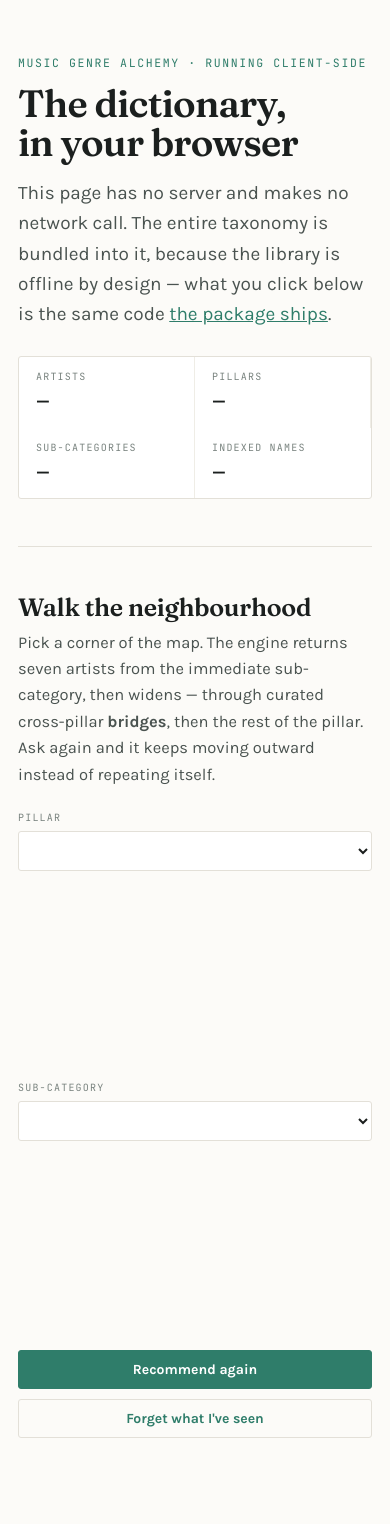
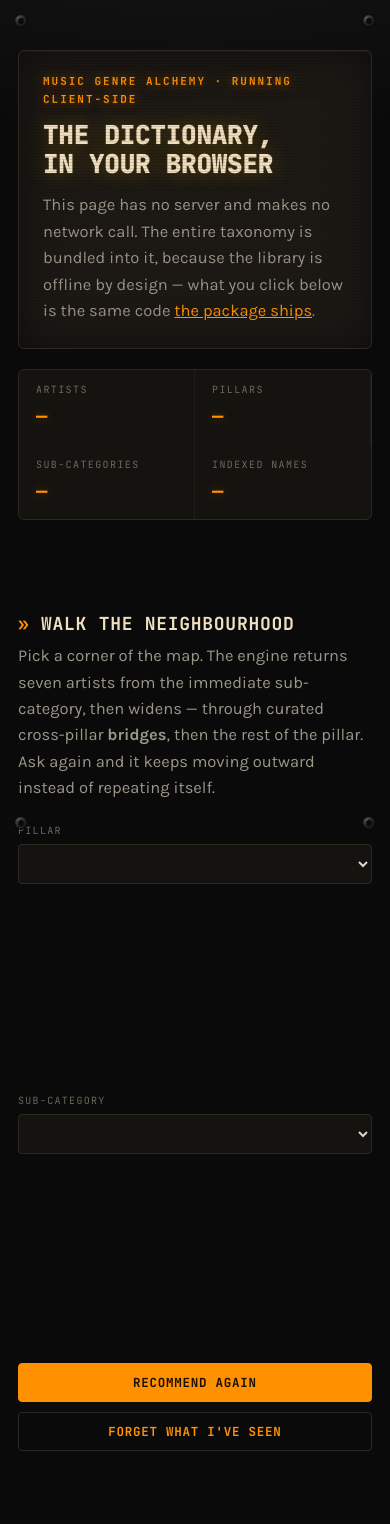
Before and after one commit to frankie-muller/alchemy, a website with bundled scripts: page demo/index.html in a window 390 px wide. Shown: the top 1524 px of the page. Built offline with nearby package versions, Linux system fonts and the light colour scheme.

Commit message:
Rework demo page look and feel, inspired by OCTOPUS
The soft-editorial serif/green palette read generic and didn't match
the project it was extracted from. Rebuilt the skin around OCTOPUS's
own design language (src/styles/theme.ts, Chassis.tsx, VFDText.tsx):
dark metal chassis background, amber VFD-glow readouts for the
headline and stat numbers, uppercase tracked monospace throughout,
corner bolts pinned to the viewport like a hardware bezel, and a red
indicator-light color for "miss" verdicts against amber for "hit" --
a classic control-panel pairing.

Structure, ids, and classes are untouched -- demo/main.ts didn't
change. Verified in a live browser: real taxonomy data loads, the
classifier correctly resolves both a hit ("Rihanna feat.Calvin
Harris" -> Pop / Pop R&B Crossover, amber hit row) and a miss
(unmatched string -> red miss row), and pill/chip colors match the
new palette.

Co-Authored-By: Claude Sonnet 5 <noreply@anthropic.com>

```diff
--- a/demo/index.html
+++ b/demo/index.html
@@ -5,62 +5,81 @@
 <meta name="viewport" content="width=device-width, initial-scale=1">
 <title>Alchemy — music genre alchemy, running in your browser</title>
 <meta name="description" content="Offline music genre taxonomy: 3,545 artists across 12 pillars. Pick a corner of the map and get recommendations, or throw a broken ID3 tag at the classifier.">
+<meta name="theme-color" content="#0a0a0a">
 <link rel="preconnect" href="https://fonts.googleapis.com">
 <link rel="preconnect" href="https://fonts.gstatic.com" crossorigin>
-<link rel="stylesheet" href="https://fonts.googleapis.com/css2?family=Fraunces:opsz,wght@9..144,500;9..144,600&family=Karla:wght@400;500;700&family=JetBrains+Mono:wght@400;500&display=swap">
+<link rel="stylesheet" href="https://fonts.googleapis.com/css2?family=Karla:wght@400;500;700&family=JetBrains+Mono:wght@400;500;700;800&display=swap">
 <style>
   :root {
-    --paper:#FCFBF8; --surface:#FFFFFF; --surface-2:#F4F2ED;
-    --ink:#1B1F1E; --ink-2:#4A5350; --ink-3:#79837F;
-    --rule:#E3E0D8; --rule-soft:#EFEDE6;
-    --accent:#2F7D6A; --accent-2:#256254; --accent-bg:#E4F0EB;
-    --copper:#A8552F; --copper-bg:#F7E9E0;
-    --mono-bg:#F2F1EB;
-  }
-  @media (prefers-color-scheme: dark) {
-    :root {
-      --paper:#131716; --surface:#191E1D; --surface-2:#1F2524;
-      --ink:#E9EAE5; --ink-2:#A6B0AB; --ink-3:#76817C;
-      --rule:#2A3230; --rule-soft:#222927;
-      --accent:#62BFA3; --accent-2:#8AD4BC; --accent-bg:#1B2B26;
-      --copper:#D68A5F; --copper-bg:#2B2019;
-      --mono-bg:#1C2221;
-    }
+    --bg:#0a0a0a; --chassis:#121212; --panel:#15130f; --bezel:#1c1915;
+    --ink:#d9d6cc; --ink-2:#9c9689; --ink-3:#6e685c;
+    --rule:#2c2822; --rule-soft:#211e19;
+    --amber:#FF9000; --amber-glow:#FFB700; --phosphor:#f0dfc0;
+    --copper:#D68A5F; --copper-bg:#2b2019;
+    --red:#e6543f; --red-bg:#2b1512;
+    --mono-bg:#1a1712;
   }
   * { box-sizing:border-box; }
-  html { -webkit-text-size-adjust:100%; }
+  html { -webkit-text-size-adjust:100%; color-scheme:dark; }
   body {
-    margin:0; background:var(--paper); color:var(--ink);
+    margin:0; background:var(--bg); color:var(--ink);
     font-family:'Karla','Helvetica Neue',Arial,sans-serif;
     font-size:16.5px; line-height:1.6; -webkit-font-smoothing:antialiased;
+    background-image:radial-gradient(ellipse 900px 500px at 50% -10%, #1c1c1c, var(--bg) 70%);
   }
-  .shell { max-width:1080px; margin:0 auto; padding:0 26px 80px; }
 
-  /* ── Masthead ─────────────────────────────────────────── */
-  header.top { padding:54px 0 30px; border-bottom:1px solid var(--rule); }
+  /* ── Chassis frame: bolts pinned to the viewport, like a device bezel ── */
+  .bolt { position:fixed; width:20px; height:20px; z-index:40; pointer-events:none; opacity:.9; }
+  .bolt.tl { top:14px; left:14px; } .bolt.tr { top:14px; right:14px; }
+  .bolt.bl { bottom:14px; left:14px; } .bolt.br { bottom:14px; right:14px; }
+  @media (max-width:640px) { .bolt { width:14px; height:14px; } }
+
+  .shell { max-width:1080px; margin:0 auto; padding:0 26px 80px; position:relative; }
+
+  /* ── Masthead: the headline lives inside a lit VFD readout ─────────── */
+  header.top { padding:50px 0 32px; }
+  .vfd {
+    background:var(--bezel); border:1px solid var(--rule); border-radius:6px;
+    padding:22px 24px 24px; position:relative; overflow:hidden;
+    box-shadow:inset 0 1px 0 rgba(255,255,255,.03), inset 0 0 40px rgba(0,0,0,.5);
+  }
+  .vfd::after {
+    content:''; position:absolute; inset:0; pointer-events:none;
+    background-image:repeating-linear-gradient(rgba(0,0,0,.5) 0 1px, transparent 1px 3px);
+    opacity:.25; mix-blend-mode:multiply;
+  }
   .eyebrow {
-    font-family:'JetBrains Mono',ui-monospace,monospace; font-size:11.5px;
-    letter-spacing:.14em; text-transform:uppercase; color:var(--accent); margin:0 0 13px;
+    font-family:'JetBrains Mono',ui-monospace,monospace; font-size:11px; font-weight:700;
+    letter-spacing:.18em; text-transform:uppercase; color:var(--amber); margin:0 0 12px;
+    text-shadow:0 0 12px rgba(255,144,0,.5);
   }
   h1 {
-    font-family:'Fraunces',Georgia,serif; font-weight:600;
-    font-size:clamp(38px,6.5vw,64px); line-height:1.02; letter-spacing:-.02em;
-    margin:0 0 15px; text-wrap:balance;
+    font-family:'JetBrains Mono',ui-monospace,monospace; font-weight:800;
+    font-size:clamp(26px,5vw,44px); line-height:1.12; letter-spacing:-.01em;
+    text-transform:uppercase; margin:0 0 14px; text-wrap:balance; color:var(--phosphor);
+    text-shadow:0 0 1px rgba(240,223,192,.6), 0 0 22px rgba(255,183,0,.35);
   }
-  .standfirst { font-size:19px; color:var(--ink-2); max-width:58ch; margin:0 0 26px; }
-  .standfirst a { color:var(--accent); }
+  .standfirst { font-size:16.5px; color:var(--ink-2); max-width:58ch; margin:0; position:relative; }
+  .standfirst a { color:var(--amber); }
+
   .stats { display:flex; flex-wrap:wrap; gap:0; border:1px solid var(--rule);
-           border-radius:3px; background:var(--surface); overflow:hidden; }
+           border-radius:6px; background:var(--panel); overflow:hidden; margin-top:20px; }
   .stats div { flex:1 1 120px; padding:12px 17px; border-right:1px solid var(--rule-soft); }
   .stats div:last-child { border-right:0; }
   .stats dt { font-family:'JetBrains Mono',ui-monospace,monospace; font-size:10px;
-              letter-spacing:.12em; text-transform:uppercase; color:var(--ink-3); margin:0 0 2px; }
-  .stats dd { margin:0; font-size:18px; font-weight:700; font-variant-numeric:tabular-nums; }
+              letter-spacing:.14em; text-transform:uppercase; color:var(--ink-3); margin:0 0 4px; }
+  .stats dd { margin:0; font-family:'JetBrains Mono',ui-monospace,monospace;
+              font-size:19px; font-weight:700; font-variant-numeric:tabular-nums;
+              color:var(--amber); text-shadow:0 0 10px rgba(255,144,0,.35); }
 
   /* ── Panels ───────────────────────────────────────────── */
-  section { padding-top:46px; }
-  h2 { font-family:'Fraunces',Georgia,serif; font-weight:600; font-size:clamp(25px,3.2vw,32px);
-       line-height:1.15; letter-spacing:-.012em; margin:0 0 8px; text-wrap:balance; }
+  section { padding-top:44px; }
+  h2 {
+    font-family:'JetBrains Mono',ui-monospace,monospace; font-weight:700;
+    font-size:clamp(18px,2.6vw,22px); text-transform:uppercase; letter-spacing:.04em;
+    line-height:1.25; margin:0 0 8px; color:var(--phosphor); text-wrap:balance;
+  }
+  h2::before { content:'» '; color:var(--amber); }
   .lede { color:var(--ink-2); max-width:66ch; margin:0 0 22px; }
   .lede code { font-size:.86em; }
 
@@ -68,42 +87,43 @@
   .field { display:flex; flex-direction:column; gap:5px; min-width:0; }
   .field.grow { flex:1 1 260px; }
   label { font-family:'JetBrains Mono',ui-monospace,monospace; font-size:10px;
-          letter-spacing:.12em; text-transform:uppercase; color:var(--ink-3); }
+          letter-spacing:.13em; text-transform:uppercase; color:var(--ink-3); }
   select, input[type=text] {
     font-family:inherit; font-size:15px; color:var(--ink);
-    background:var(--surface); border:1px solid var(--rule); border-radius:3px;
+    background:var(--panel); border:1px solid var(--rule); border-radius:4px;
     padding:9px 11px; min-width:0; width:100%;
   }
   select:focus-visible, input:focus-visible, button:focus-visible {
-    outline:2px solid var(--accent); outline-offset:2px;
+    outline:2px solid var(--amber); outline-offset:2px;
   }
   button {
-    font-family:inherit; font-size:14px; font-weight:700; cursor:pointer;
-    background:var(--accent); color:#fff; border:1px solid var(--accent);
-    border-radius:3px; padding:10px 18px;
+    font-family:'JetBrains Mono',ui-monospace,monospace; font-size:12.5px; font-weight:700;
+    text-transform:uppercase; letter-spacing:.06em; cursor:pointer;
+    background:var(--amber); color:#1a0f00; border:1px solid var(--amber);
+    border-radius:4px; padding:10px 18px;
+    box-shadow:0 0 0 rgba(255,144,0,0);
+    transition:box-shadow .15s ease, background .15s ease;
   }
-  button:hover:not(:disabled) { background:var(--accent-2); border-color:var(--accent-2); }
-  button:disabled { opacity:.45; cursor:default; }
-  button.ghost { background:transparent; color:var(--accent); border-color:var(--rule); }
-  button.ghost:hover { background:var(--accent-bg); border-color:var(--accent); }
-  @media (prefers-color-scheme: dark) { button { color:#0F1413; } }
+  button:hover:not(:disabled) { background:var(--amber-glow); box-shadow:0 0 16px rgba(255,183,0,.45); }
+  button:disabled { opacity:.4; cursor:default; }
+  button.ghost { background:transparent; color:var(--amber); border-color:var(--rule); box-shadow:none; }
+  button.ghost:hover { background:var(--copper-bg); border-color:var(--amber); box-shadow:none; }
 
   .note { font-family:'JetBrains Mono',ui-monospace,monospace; font-size:11.5px;
           color:var(--ink-3); margin:0 0 20px; min-height:1.3em; }
 
   /* ── Recommendation cards ─────────────────────────────── */
   .cards { display:grid; grid-template-columns:repeat(auto-fill,minmax(248px,1fr)); gap:12px; }
-  .card { background:var(--surface); border:1px solid var(--rule); border-radius:4px;
+  .card { background:var(--panel); border:1px solid var(--rule); border-radius:5px;
           padding:15px 16px; display:flex; flex-direction:column; gap:7px; }
-  .card h3 { font-family:'Fraunces',Georgia,serif; font-weight:600; font-size:19px;
-             line-height:1.2; margin:0; text-wrap:balance; }
+  .card h3 { font-family:'Karla',sans-serif; font-weight:700; font-size:17px;
+             line-height:1.25; margin:0; text-wrap:balance; color:var(--phosphor); }
   .pills { display:flex; flex-wrap:wrap; gap:5px; }
   .pill { font-family:'JetBrains Mono',ui-monospace,monospace; font-size:9.5px;
           letter-spacing:.07em; text-transform:uppercase; color:var(--ink-2);
-          background:var(--surface-2); border:1px solid var(--rule); border-radius:99px;
+          background:var(--mono-bg); border:1px solid var(--rule); border-radius:99px;
           padding:2.5px 8px; }
-  .pill.bridge { color:#fff; background:var(--accent); border-color:var(--accent); }
-  @media (prefers-color-scheme: dark) { .pill.bridge { color:#0F1413; } }
+  .pill.bridge { color:#1a0f00; background:var(--amber); border-color:var(--amber); }
   .pill.studio { color:var(--copper); background:var(--copper-bg); border-color:var(--copper); }
   .card .meta { font-size:12px; color:var(--ink-3); margin:0; }
   .card .bio { font-size:13.5px; line-height:1.5; color:var(--ink-2); margin:0; }
@@ -111,26 +131,26 @@
   /* ── Classifier ───────────────────────────────────────── */
   #chips { display:flex; flex-wrap:wrap; gap:6px; margin:0 0 16px; }
   .chip { font-family:'JetBrains Mono',ui-monospace,monospace; font-size:11.5px; font-weight:400;
-          background:var(--surface); color:var(--ink-2); border:1px solid var(--rule);
+          background:var(--panel); color:var(--ink-2); border:1px solid var(--rule);
           border-radius:99px; padding:5px 11px; }
-  .chip:hover { background:var(--accent-bg); color:var(--accent); border-color:var(--accent); }
+  .chip:hover { background:var(--copper-bg); color:var(--amber); border-color:var(--amber); }
   #verdict { margin-top:16px; }
   .verdict-row { display:grid; grid-template-columns:repeat(auto-fit,minmax(160px,1fr)); gap:1px;
-                 background:var(--rule); border:1px solid var(--rule); border-radius:4px; overflow:hidden; }
-  .verdict-row > div { background:var(--surface); padding:13px 16px; }
-  .verdict-row.hit > div { border-top:2px solid var(--accent); }
-  .verdict-row.miss > div { border-top:2px solid var(--copper); }
+                 background:var(--rule); border:1px solid var(--rule); border-radius:5px; overflow:hidden; }
+  .verdict-row > div { background:var(--panel); padding:13px 16px; }
+  .verdict-row.hit > div { border-top:2px solid var(--amber); }
+  .verdict-row.miss > div { border-top:2px solid var(--red); }
   .verdict-row .label { display:block; font-family:'JetBrains Mono',ui-monospace,monospace;
-                        font-size:10px; letter-spacing:.11em; text-transform:uppercase;
+                        font-size:10px; letter-spacing:.12em; text-transform:uppercase;
                         color:var(--ink-3); margin-bottom:3px; }
-  .verdict-row strong { font-size:17px; font-weight:700; }
+  .verdict-row strong { font-size:16px; font-weight:700; color:var(--phosphor); }
   .via { font-size:13px; color:var(--ink-2); margin:11px 0 0; }
   code { font-family:'JetBrains Mono',ui-monospace,monospace; font-size:.86em;
-         background:var(--mono-bg); padding:1.5px 5px; border-radius:3px; }
+         background:var(--mono-bg); color:var(--amber); padding:1.5px 5px; border-radius:3px; }
 
   footer { margin-top:56px; padding-top:24px; border-top:1px solid var(--rule);
            font-size:13.5px; color:var(--ink-3); }
-  footer a { color:var(--accent); }
+  footer a { color:var(--amber); }
   footer p { max-width:68ch; }
 
   @media (max-width:640px) {
@@ -141,9 +161,16 @@
 </style>
 </head>
 <body>
+
+<svg class="bolt tl" viewBox="0 0 24 24" aria-hidden="true"><defs><radialGradient id="bg1" cx="35%" cy="30%" r="70%"><stop offset="0%" stop-color="#666"/><stop offset="55%" stop-color="#2a2a2a"/><stop offset="100%" stop-color="#111"/></radialGradient></defs><circle cx="12" cy="12" r="11" fill="url(#bg1)" stroke="#000" stroke-width="1"/><path d="M12 6.5 16.3 9v6L12 17.5 7.7 15V9Z" fill="#0a0a0a" stroke="#000" stroke-width=".5"/></svg>
+<svg class="bolt tr" viewBox="0 0 24 24" aria-hidden="true"><circle cx="12" cy="12" r="11" fill="url(#bg1)" stroke="#000" stroke-width="1"/><path d="M12 6.5 16.3 9v6L12 17.5 7.7 15V9Z" fill="#0a0a0a" stroke="#000" stroke-width=".5"/></svg>
+<svg class="bolt bl" viewBox="0 0 24 24" aria-hidden="true"><circle cx="12" cy="12" r="11" fill="url(#bg1)" stroke="#000" stroke-width="1"/><path d="M12 6.5 16.3 9v6L12 17.5 7.7 15V9Z" fill="#0a0a0a" stroke="#000" stroke-width=".5"/></svg>
+<svg class="bolt br" viewBox="0 0 24 24" aria-hidden="true"><circle cx="12" cy="12" r="11" fill="url(#bg1)" stroke="#000" stroke-width="1"/><path d="M12 6.5 16.3 9v6L12 17.5 7.7 15V9Z" fill="#0a0a0a" stroke="#000" stroke-width=".5"/></svg>
+
 <div class="shell">
 
   <header class="top">
+    <div class="vfd">
       <p class="eyebrow">Music genre alchemy · running client-side</p>
       <h1>The dictionary, in your browser</h1>
       <p class="standfirst">
@@ -151,6 +178,7 @@
         because the library is offline by design — what you click below is the same code
         <a href="https://github.com/frankie-muller/alchemy">the package ships</a>.
       </p>
+    </div>
     <dl class="stats">
       <div><dt>Artists</dt><dd id="stat-artists">—</dd></div>
       <div><dt>Pillars</dt><dd id="stat-pillars">—</dd></div>
```
Lines whose indentation alone changed are shown as unchanged.
